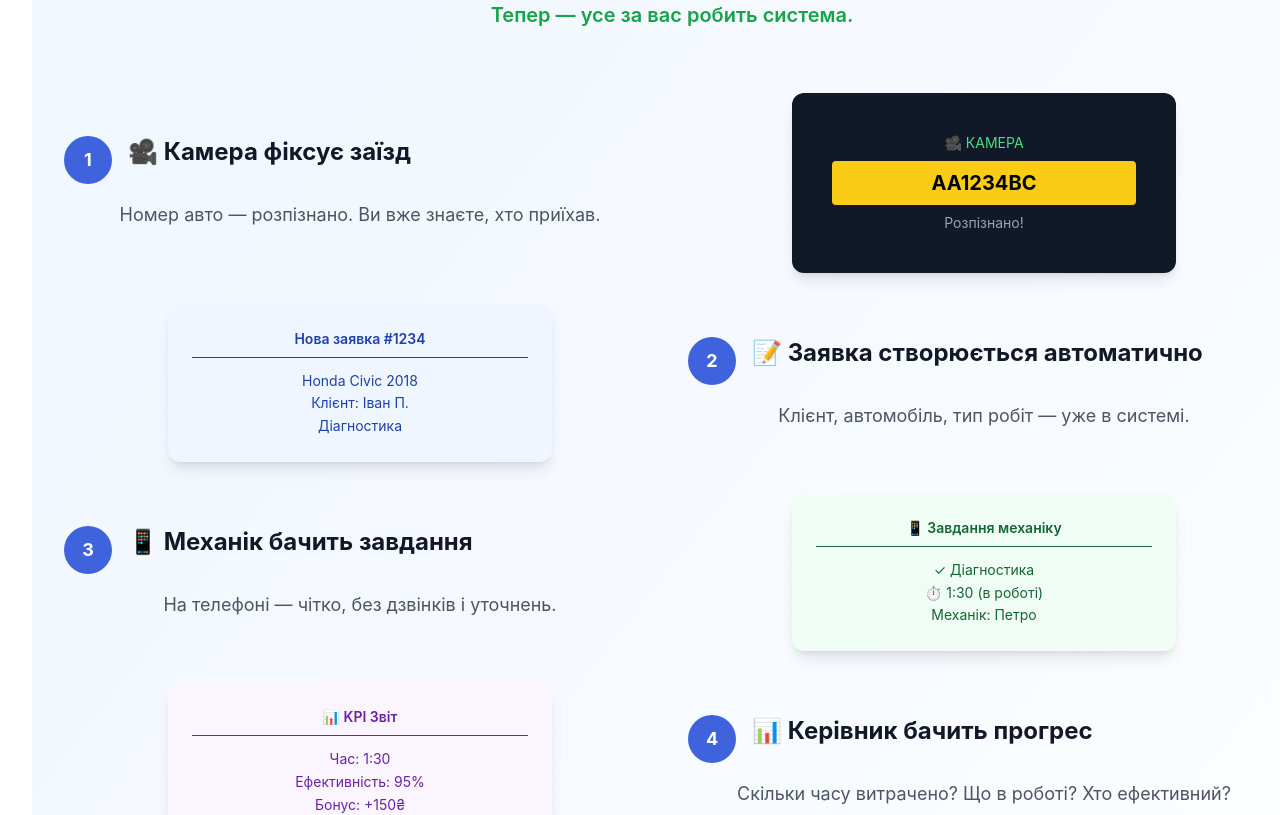
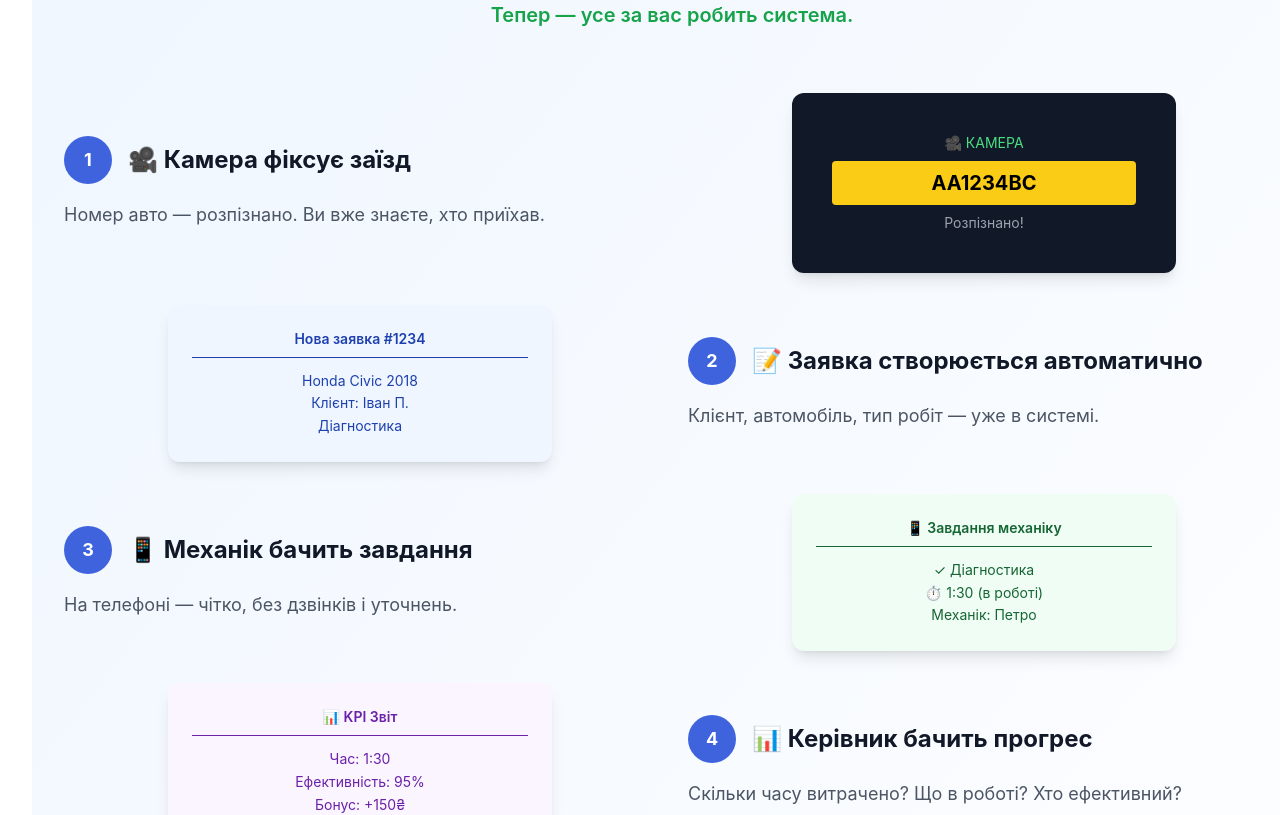
Before and after one commit to ExpanseCode/CRMMech, a React (Vite) app: page / in a window 1280 px wide. Shown: the part 6942-7757 px from the top of the page. Built offline with nearby package versions, Linux system fonts and the light colour scheme.

Commit message:
Update HowItWorksSection.module.css

```diff
--- a/src/components/Landing/HowItWorksSection/HowItWorksSection.module.css
+++ b/src/components/Landing/HowItWorksSection/HowItWorksSection.module.css
@@ -14,13 +14,14 @@
     display: flex;
     flex-direction: column;
     padding: 0 1.5rem;
-    gap: 64px;
+    gap: 3rem;
   }
 }
 
 @media screen and (min-width: 1279.98px) {
   .container {
-    padding: 0 32px;
+    padding: 0 2rem;
+    gap: 4rem;
   }
 }
 
@@ -86,6 +87,12 @@
   .firstSection {
     display: flex;
     align-items: center;
+    gap: 1rem;
+  }
+}
+
+@media only screen and (min-width: 1280px) {
+  .firstSection {
     gap: 2rem;
   }
 }
@@ -111,8 +118,16 @@
 @media screen and (min-width: 767.98px) {
   .firstSectionLeftTopTextWrapper {
     display: flex;
+    align-items: center;
+    justify-content: center;
     margin-bottom: 1rem;
     gap: 1rem;
+  }
+}
+
+@media only screen and (min-width: 1280px) {
+  .firstSectionLeftTopTextWrapper {
+    justify-content: start;
   }
 }
 
@@ -146,6 +161,13 @@
     color: var(--text-gray);
     line-height: 1.625;
     font-size: 1.125rem;
+    text-align: center;
+  }
+}
+
+@media only screen and (min-width: 1280px) {
+  .firstSectionLeftBottomText {
+    text-align: left;
   }
 }
 
@@ -323,13 +345,17 @@
   .bottomSection {
     color: var(--white);
     text-align: center;
+    padding: 1rem;
+    border-radius: 1.5rem;
+    background: linear-gradient(to bottom right,
+        var(--dark-green-icon),
+        #2563eb);
+  }
+}
+
+@media only screen and (min-width: 1280px) {
+  .bottomSection {
     padding: 2rem;
-    border-radius: 1.5rem;
-    background: linear-gradient(
-      to bottom right,
-      var(--dark-green-icon),
-      #2563eb
-    );
   }
 }
 
@@ -352,13 +378,15 @@
 @media screen and (min-width: 767.98px) {
   .bottomSectionWrapper {
     display: grid;
-    gap: 1.5rem;
-    margin-top: 2rem;
+    gap: 1rem;
+    margin-top: 1rem;
   }
 }
 
 @media screen and (min-width: 1279.98px) {
   .bottomSectionWrapper {
+    gap: 1.5rem;
+    margin-top: 2rem;
     grid-template-columns: repeat(3, minmax(0px, 1fr));
   }
 }
@@ -366,8 +394,14 @@
 @media screen and (min-width: 767.98px) {
   .bottomSectionCard {
     background-color: rgba(255, 255, 255, 0.1);
+    padding: 1rem;
+    border-radius: 0.75rem;
+  }
+}
+
+@media only screen and (min-width: 1280px) {
+  .bottomSectionCard {
     padding: 1.5rem;
-    border-radius: 0.75rem;
   }
 }
 
```
